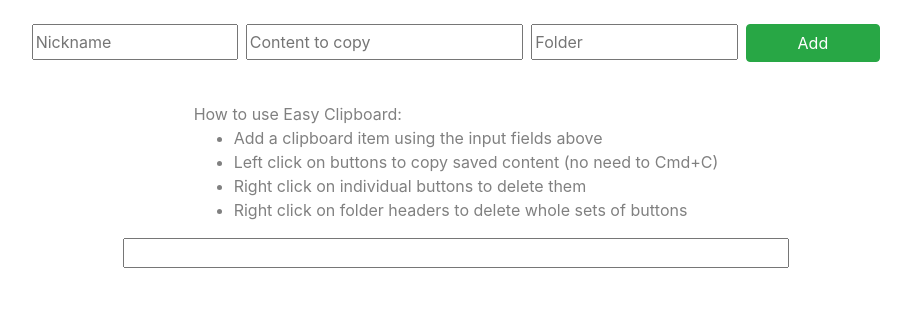
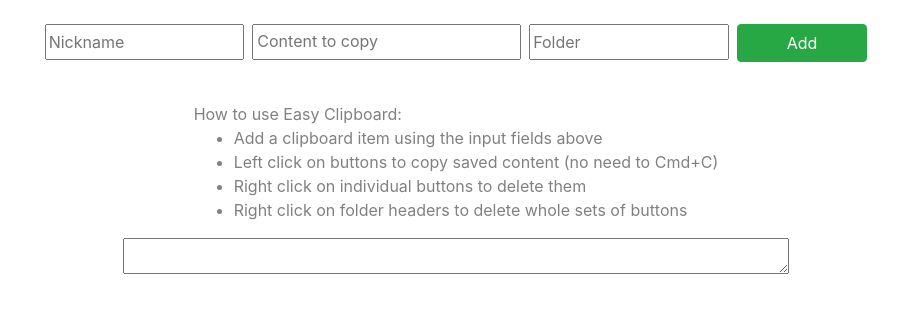
Before and after one commit to nilffej/easy-clipboard, a plain HTML site: page index.html in a window 1280 px wide. Shown: the whole page, without its empty margins (184-1095 px from the left). Drawn offline with nearby package versions, Linux system fonts and the light colour scheme.

Commit message:
Added support for multiline input

```diff
--- a/index.html
+++ b/index.html
@@ -23,7 +23,7 @@
           <input id="nickname-input" placeholder="Nickname" />
         </div>
         <div class="col-sm-4">
-          <input id="copy-content-input" placeholder="Content to copy" />
+          <textarea id="copy-content-input" placeholder="Content to copy"></textarea>
         </div>
         <div class="col-sm-3">
           <input
@@ -50,7 +50,7 @@
           <li>Right click on folder headers to delete whole sets of buttons</li>
         </ul>
       </div>
-      <input id="copy-content" readonly />
+      <textarea id="copy-content" readonly ></textarea>
       <div id="categories-list"></div>
     </div>
   </body>
--- a/static/styles.css
+++ b/static/styles.css
@@ -25,13 +25,18 @@
     width: 240px;
 }
 
-#copy-content-input {
+#copy-content, #copy-content-input {
     width: 100%;
+    resize: none;
+    height: 36px;
+    padding: 4px;
 }
 
 #copy-content {
     margin-bottom: 24px;
     width: 60%;
+    resize: vertical;
+    min-height: 36px;
 }
 @media only screen and (max-width: 768px) {
     #copy-content {
```
